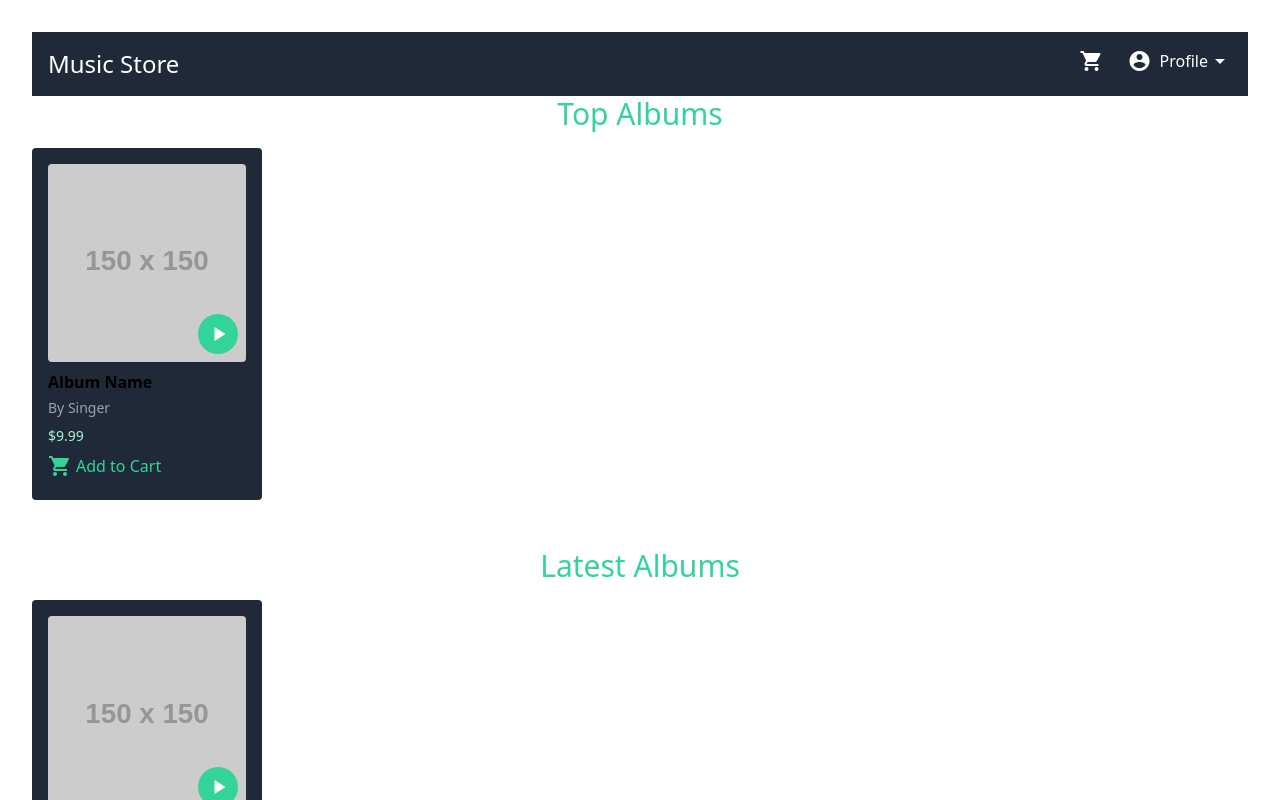
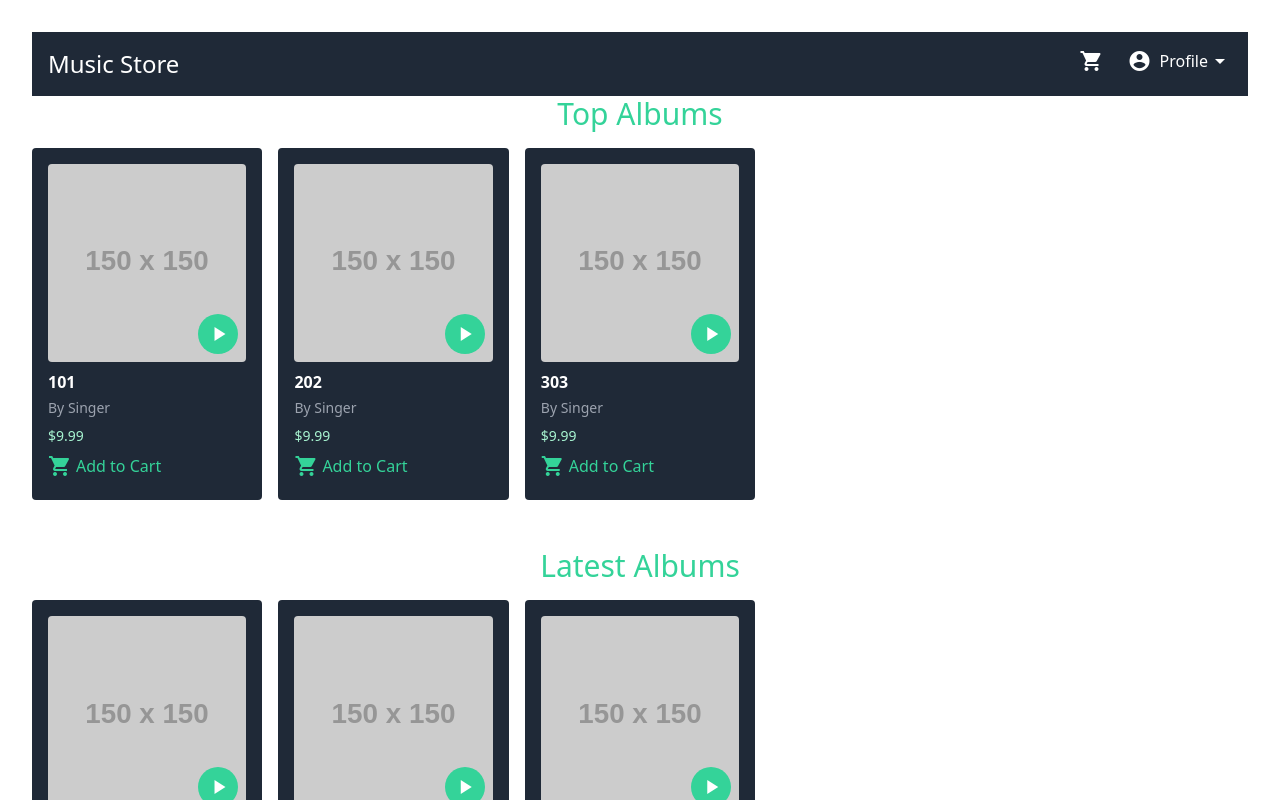
Before and after one commit to cathy-codes/first-meetup-react, a React (Vite) app: page / in a window 1280 px wide. Shown: the top 800 px of the page. Built offline with nearby package versions, Linux system fonts and the light colour scheme.

Commit message:
Album listing items using hardcoded data

```diff
--- a/src/components/albumlisting/albumlisting.jsx
+++ b/src/components/albumlisting/albumlisting.jsx
@@ -12,7 +12,11 @@ export default function AlbumListing(props) {
         <section className="mb-12">
             <h2 className="text-3xl text-green-400 mb-4">{heading}</h2>
             <div className="grid grid-cols-5 gap-4">
-                <AlbumListingItem />
+                {
+                    listing.map((album, index) => {
+                        return <AlbumListingItem album={album} />
+                    })
+                }
             </div>
         </section>
     )
--- a/src/components/albumlisting/albumlistingitem.jsx
+++ b/src/components/albumlisting/albumlistingitem.jsx
@@ -1,4 +1,5 @@
-export default function AlbumListingItem() {
+export default function AlbumListingItem({album}) {
+
     return(
         <div className="bg-gray-800 p-4 rounded relative">
             <div className="relative">
@@ -15,7 +16,7 @@ export default function AlbumListingItem() {
             </div>
 
             <div className="text-left">
-                <h3 className="text-md font-bold mb-1">Album Name</h3>
+                <h3 className="text-md font-bold mb-1 text-white">{album.name}</h3>
                 <p className="text-sm mb-2 text-gray-400">By Singer</p>
                 <p className="text-sm mb-2 text-green-200">$9.99</p>
 
```
